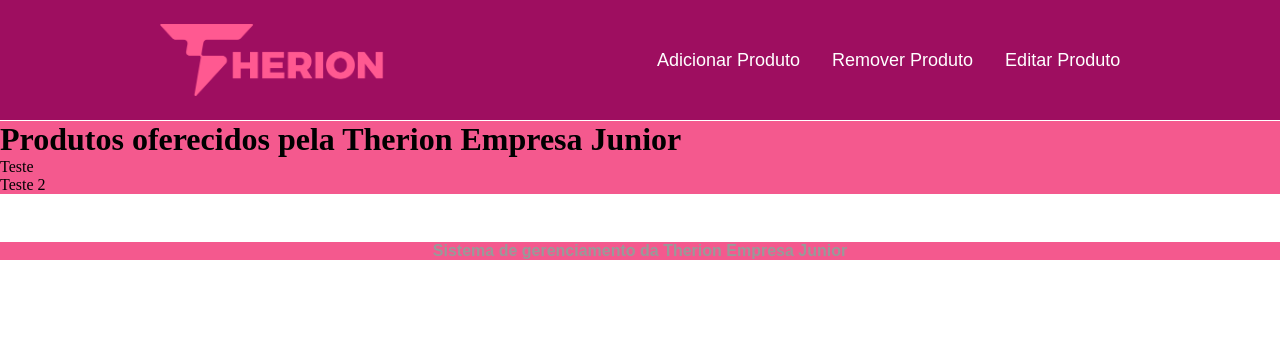
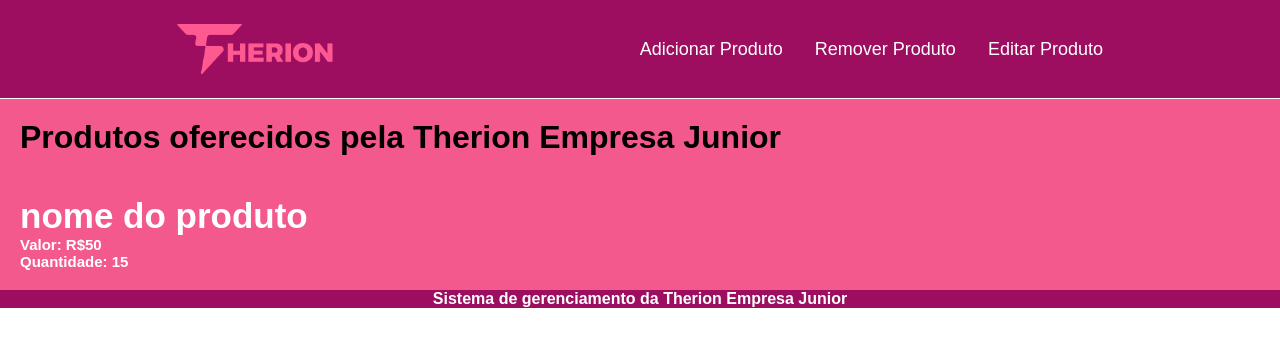
Before and after one commit to JoViGaCa/TherionEJ, a plain HTML site: page GerenciamentoEstoque/index.html in a window 1280 px wide. Drawn offline with Linux system fonts and the light colour scheme.

Commit message:
Add files via upload

```diff
--- a/GerenciamentoEstoque/index.html
+++ b/GerenciamentoEstoque/index.html
@@ -15,7 +15,7 @@
         <!--Menu Navegação-->
         <nav class="cabeca-menu">
             <!--Botôes, Links-->
-            <a class="cabeca-menu-item">Adicionar Produto</a>
+            <a class="cabeca-menu-item" href="addItemForm.html">Adicionar Produto</a>
             <a class="cabeca-menu-item">Remover Produto</a>
             <a class="cabeca-menu-item">Editar Produto</a>
         </nav>
@@ -24,11 +24,10 @@
 
     <main class="main">
         <h1 class="main-titulo">Produtos oferecidos pela Therion Empresa Junior</h1>
-        <ul class="mais-item">
-            <li>Teste</li>
-            <li>Teste 2</li>
-        </ul>
+        <section class="main-item">
 
+        </section>
+        <script src="js/scriptProduto.js"></script>
     </main>
 
     <footer class="rodape">
--- /dev/null
+++ b/GerenciamentoEstoque/js/scriptProduto.js
@@ -0,0 +1,24 @@
+const product = {
+    name: "nome do produto",
+    valor: 50,
+    quantidade: 15,
+};
+
+
+const nome_produto = document.createElement("h2"); // <h2>
+const valor_produto = document.createElement("h3"); // <h3>
+const quantidade_produto = document.createElement("h3"); // <h3>
+const listProduct = document.querySelector(".main-item");
+
+nome_produto.textContent = product.name;
+nome_produto.classList.add("main-nome");
+
+valor_produto.textContent = "Valor: R$" + product.valor.toString();
+valor_produto.classList.add("main-valor");
+
+quantidade_produto.textContent = "Quantidade: " + product.quantidade.toString();
+quantidade_produto.classList.add("main-quantidade");
+
+listProduct.insertAdjacentElement("beforeend",nome_produto);
+listProduct.insertAdjacentElement("beforeend",valor_produto);
+listProduct.insertAdjacentElement("beforeend",quantidade_produto);
--- /dev/null
+++ b/GerenciamentoEstoque/styles/addForm.css
@@ -0,0 +1,51 @@
+*{
+    margin: 0;
+    padding: 0;
+    box-sizing: border-box;
+    text-decoration: none;
+}
+
+.cabeca {
+    display: flex;
+    flex-direction: row;
+    align-items: center;
+    justify-content: space-around;
+    padding: 24px;
+    background: #9e0e60;
+}
+
+.cabeca-imagem{
+    height: 50px;
+}
+
+.cabeca-menu{
+    display: flex;
+    gap: 32px;
+}
+
+.cabeca-menu-item{
+    font-family: 'Rubik', sans-serif;
+    color: white;
+    font-weight: 200;
+    font-size: 18px;
+}
+
+#titulo{
+    font-family: sans-serif;
+    color: white;
+}
+
+#subtitulo{
+    font-family: sans-serif;
+    color: white;
+}
+
+
+body{
+    background-color: #f4598e;
+    font-family: sans-serif;
+    font-size: 1em;
+    color: white;
+    margin-top: 2%;
+    justify-content: center;
+}
--- a/GerenciamentoEstoque/styles/home.css
+++ b/GerenciamentoEstoque/styles/home.css
@@ -19,7 +19,7 @@
 }
 
 .cabeca-imagem{
-    height: 72px;
+    height: 50px;
 }
 
 .cabeca-menu{
@@ -36,8 +36,32 @@
 
 .main{
     border-top: 0.4px solid #FFFFFF;
-    margin-bottom: 48px;
     background: #f4598e;
+}
+
+.main-titulo{
+    font-family: 'Rubik', sans-serif;
+    padding: 20px;
+}
+
+.main-item{
+    font-family: 'Rubik', sans-serif;
+    padding: 20px;
+}
+
+.main-nome{
+    font-size: 35px;
+    color: white;
+}
+
+.main-valor{
+    font-size: 15px;
+    color: white;
+}
+
+.main-quantidade{
+    font-size: 15px;
+    color: white;
 }
 
 .rodape{
@@ -46,6 +70,6 @@
     align-items: center;
     font-family: 'Rubik', sans-serif;
     font-size: 24;
-    color: #999;
-    background: #f4598e;
+    color: white;
+    background: #9e0e60;
 }
```
Also changed, not shown: GerenciamentoEstoque/addItemForm.html (added, +57 -0 lines).
